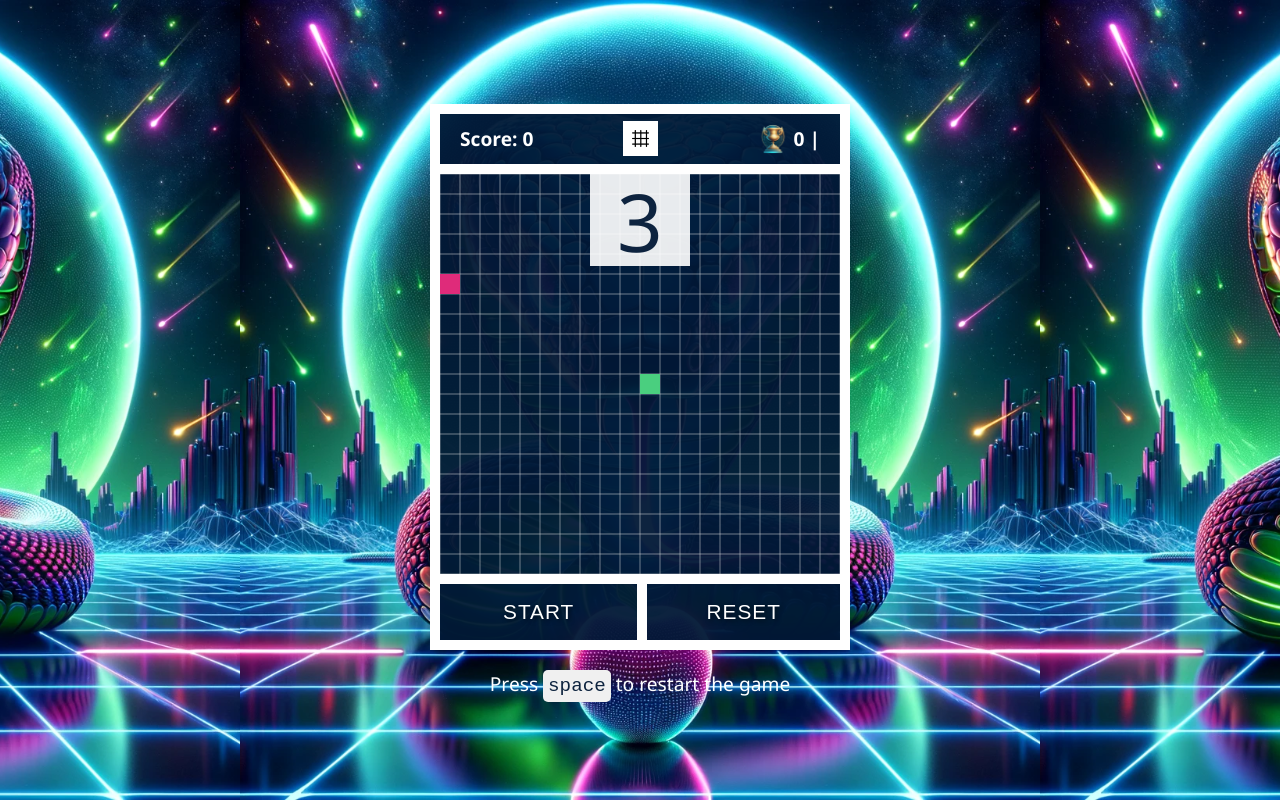
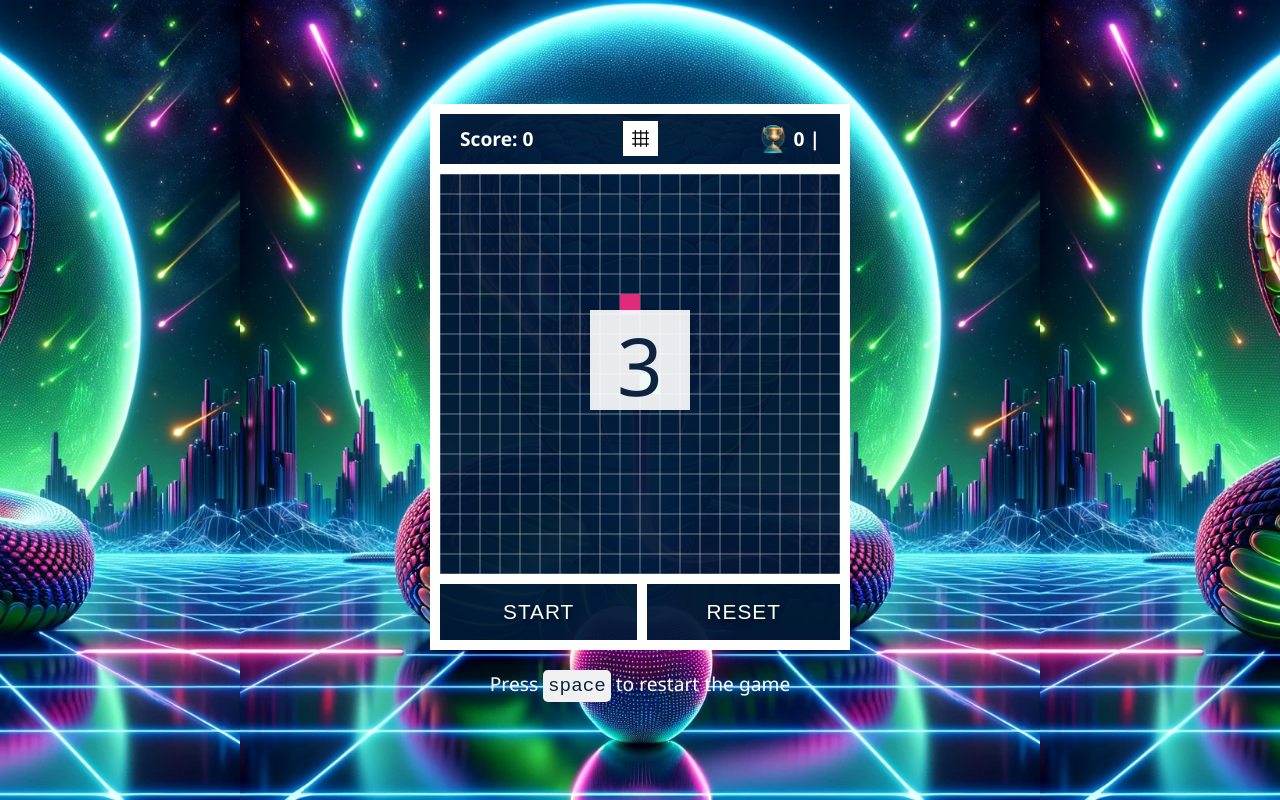
Before and after one commit to Pilag6/snake-game-by-pila, a plain HTML site: page index.html in a window 1280 px wide. Both pictures are taken after a click on the button "Start Game". Drawn offline with Linux system fonts and the light colour scheme; no server answers.

```diff
--- a/main.js
+++ b/main.js
@@ -36,6 +36,7 @@
     try {
         const response = await fetch(`${"https://snake-game-by-pila.onrender.com"}/highscore`);
         const data = await response.json();
+        console.log("High score fetched:", data);
         if (data) {
             highScore = data.score;
             highScoreName = data.name;
--- a/style.css
+++ b/style.css
@@ -17,10 +17,11 @@
     flex-direction: column;
     justify-content: center;
     align-items: center;
-    min-height: 100vh;
+    height: 100vh;
     background-image: url("./assets/logo.webp");
     background-size: contain;
     background-position: bottom;
+    overflow-y: hidden;
 }
 
 canvas {
@@ -104,7 +105,7 @@
     position: absolute;
     width: 100px;
     height: 100px;
-    top: 27%;
+    top: 45%;
     left: 50%;
     transform: translate(-50%, -50%);
     z-index: 800;
```
